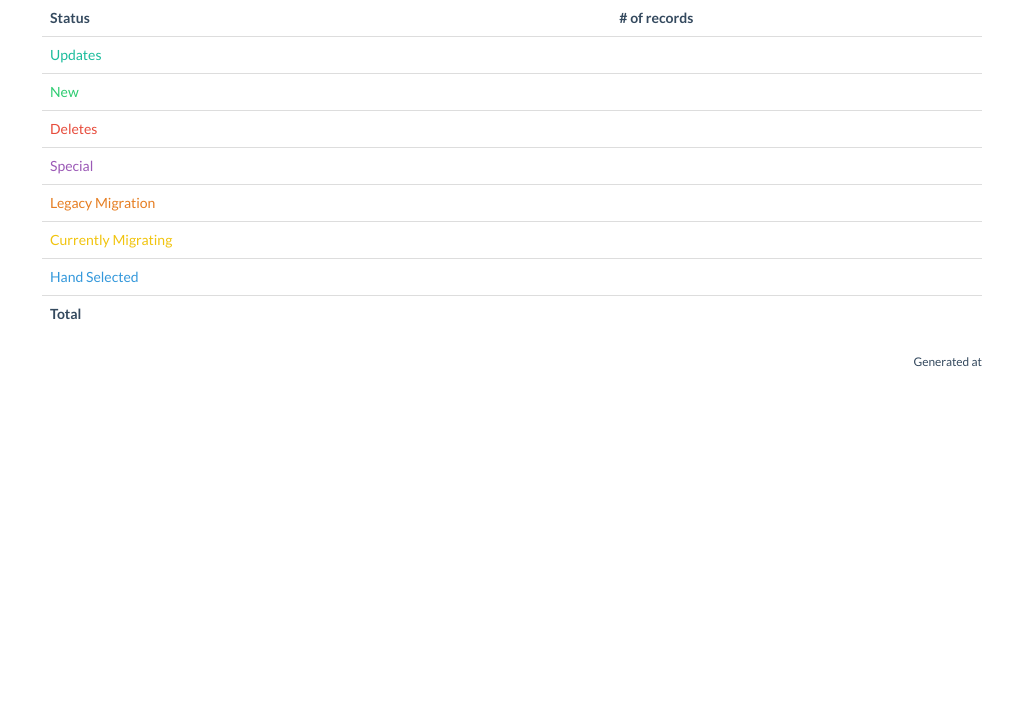
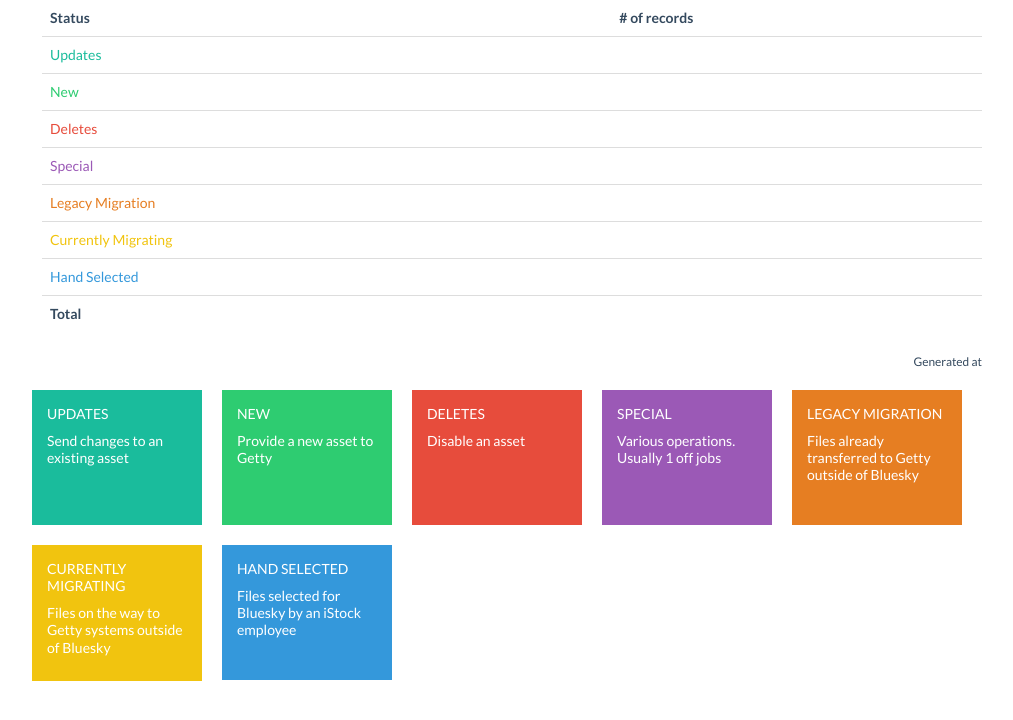
Before and after one commit to deifante/Bluesky_Status, a Django app: template templates/mongo_status/status_details.html in a window 1280 px wide. Shown: the part 61-781 px from the top of the page, without its empty margins (128-1141 px from the left). Run offline with Django 3.2, Linux system fonts and the light colour scheme; the template is opened without the code that fills it, so the values that code supplies are empty; parts of the project's set-up code (start-up, migrations or seed data) failed here and were passed over; some libraries are stand-ins or nearby versions.

Commit message:
More pretty stuff.
Added carded legend for status details page.

```diff
--- a/mongo_status/static/mongo_status/css/mongo_status.css
+++ b/mongo_status/static/mongo_status/css/mongo_status.css
@@ -49,3 +49,10 @@
 {
   color:#3498DB;
 }
+.card
+{
+   min-height:105px;
+   padding:15px;
+   color:#ffffff;
+   margin:10px;
+}
--- a/templates/mongo_status/status_details.html
+++ b/templates/mongo_status/status_details.html
@@ -65,4 +65,35 @@
     <p class="text-right"><small>Generated at {{ status_details.generation_time }}</small></p>
   </div>
 </div>
+
+<div class="row">
+  <div class="span2 palette-turquoise card">
+    <p>UPDATES</p>
+    <p>Send changes to an existing asset</p>
+  </div>
+  <div class="span2 palette-emerland card">
+    <p>NEW</P>
+    <p>Provide a new asset to Getty</p>
+  </div>
+  <div class="span2 palette-alizarin card">
+    <p>DELETES</p>
+    <p>Disable an asset</p>
+  </div>
+  <div class="span2 palette-amethyst card">
+    <p>SPECIAL</p>
+    <p>Various operations. Usually 1 off jobs</p>
+  </div>
+  <div class="span2 palette-carrot card">
+    <p>LEGACY MIGRATION</p>
+    <p>Files already transferred to Getty outside of Bluesky</p>
+  </div>
+  <div class="span2 palette-sun-flower card">
+    <p>CURRENTLY MIGRATING</p>
+    <p>Files on the way to Getty systems outside of Bluesky</p>
+  </div>
+  <div class="span2 palette-peter-river card">
+    <p>HAND SELECTED</p>
+    <p>Files selected for Bluesky by an iStock employee</p>
+  </div>
+</div>
 {% endblock %}
```
